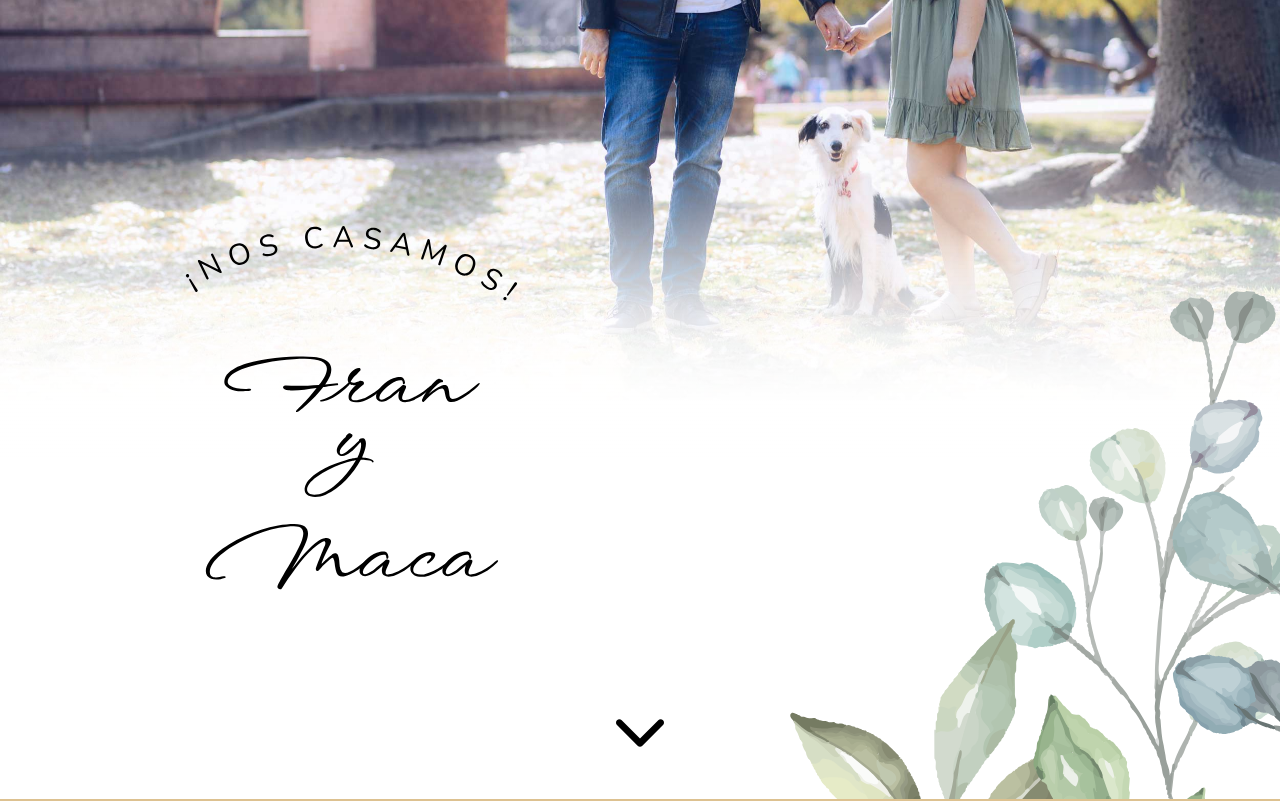
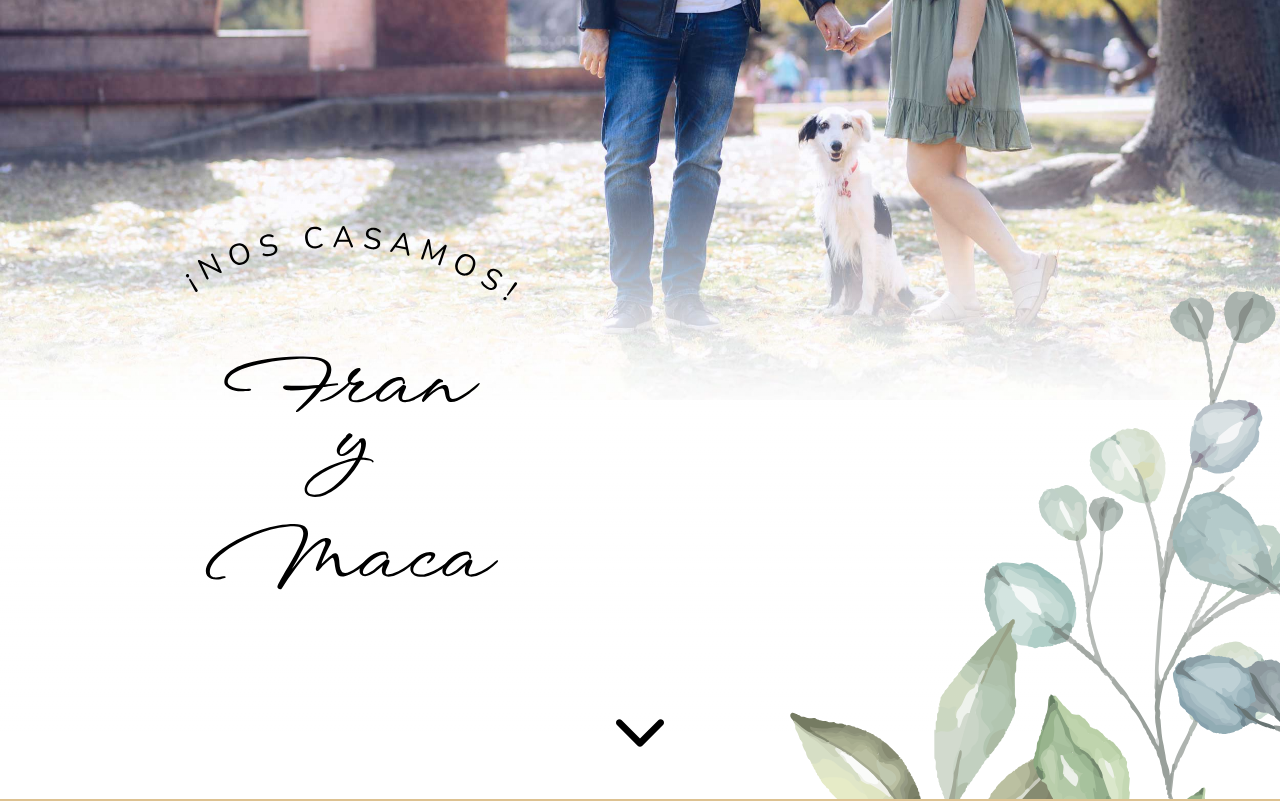
Before and after one commit to Mailen-Givre/FranyMaca, a plain HTML site: page index.html in a window 1280 px wide. Shown: the part 400-1201 px from the top of the page. Drawn offline with nearby package versions, Linux system fonts and the light colour scheme; a web font is replaced by a local one.

Commit message:
celu nos casamos

```diff
--- a/css/style-media-desktop.css
+++ b/css/style-media-desktop.css
@@ -6,6 +6,7 @@
 
 .fundido{
     margin-top: 65vh;
+    background: linear-gradient(to top,  rgba(255,255,255,1) 10%,rgba(255,255,58,0) 100%);
 }
 
 .nosCasamos{
--- a/css/style.css
+++ b/css/style.css
@@ -27,7 +27,7 @@
 .fundido{
     width: 100%;
     z-index: 0;
-    margin: 60vh auto 0 auto;
+    margin: 0 auto;
     background: linear-gradient(to top,  rgba(255,255,255,1) 50%,rgba(255,255,58,0) 100%);
     position: relative;
     top: 0;
@@ -38,7 +38,7 @@
     width: 70%;
     display: block;
     padding: 30% 0 5% 0;
-    margin: 60vh auto 0 auto;
+    margin: 10vh auto 0 auto;
     z-index: 1;
     position: relative;
     top: 0;
```
